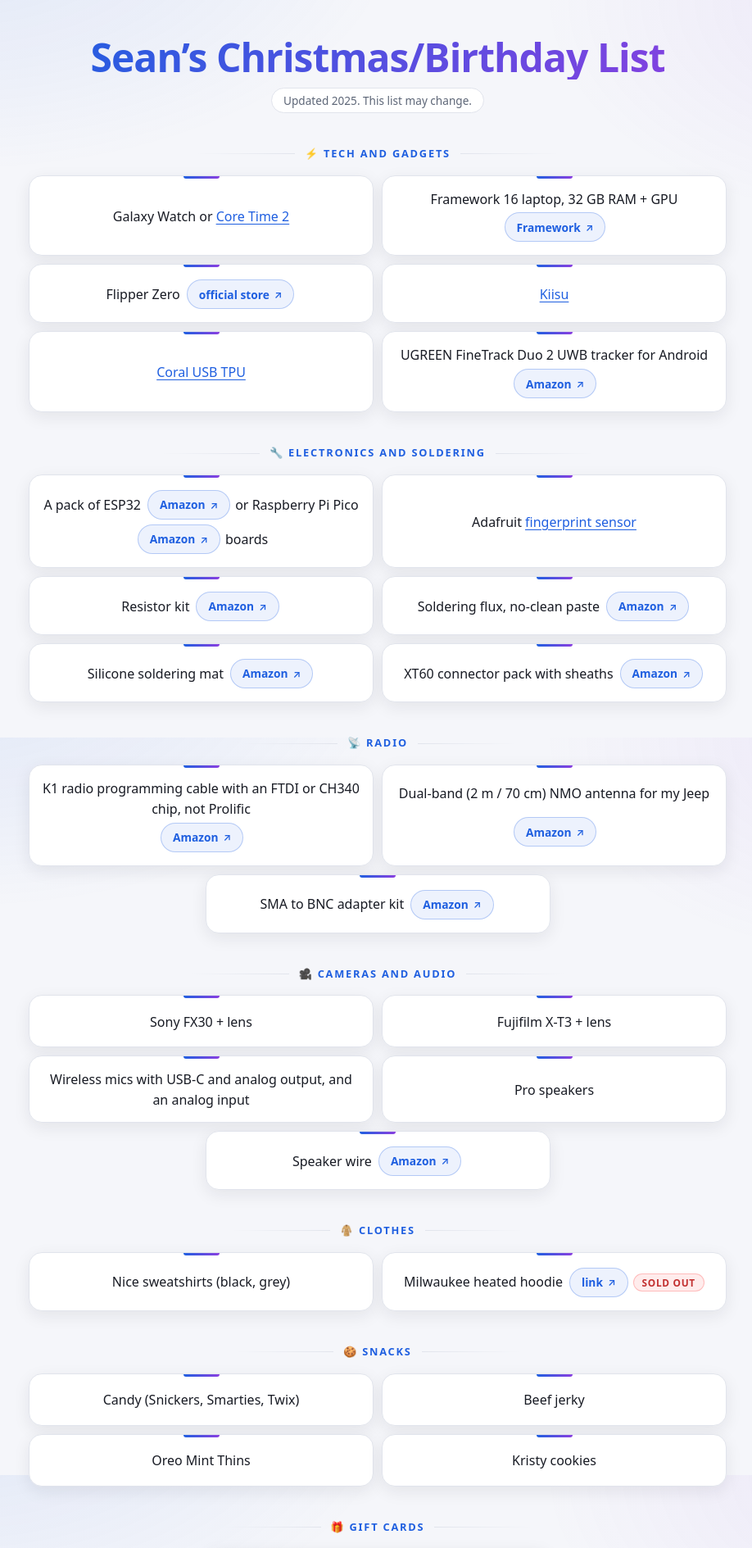
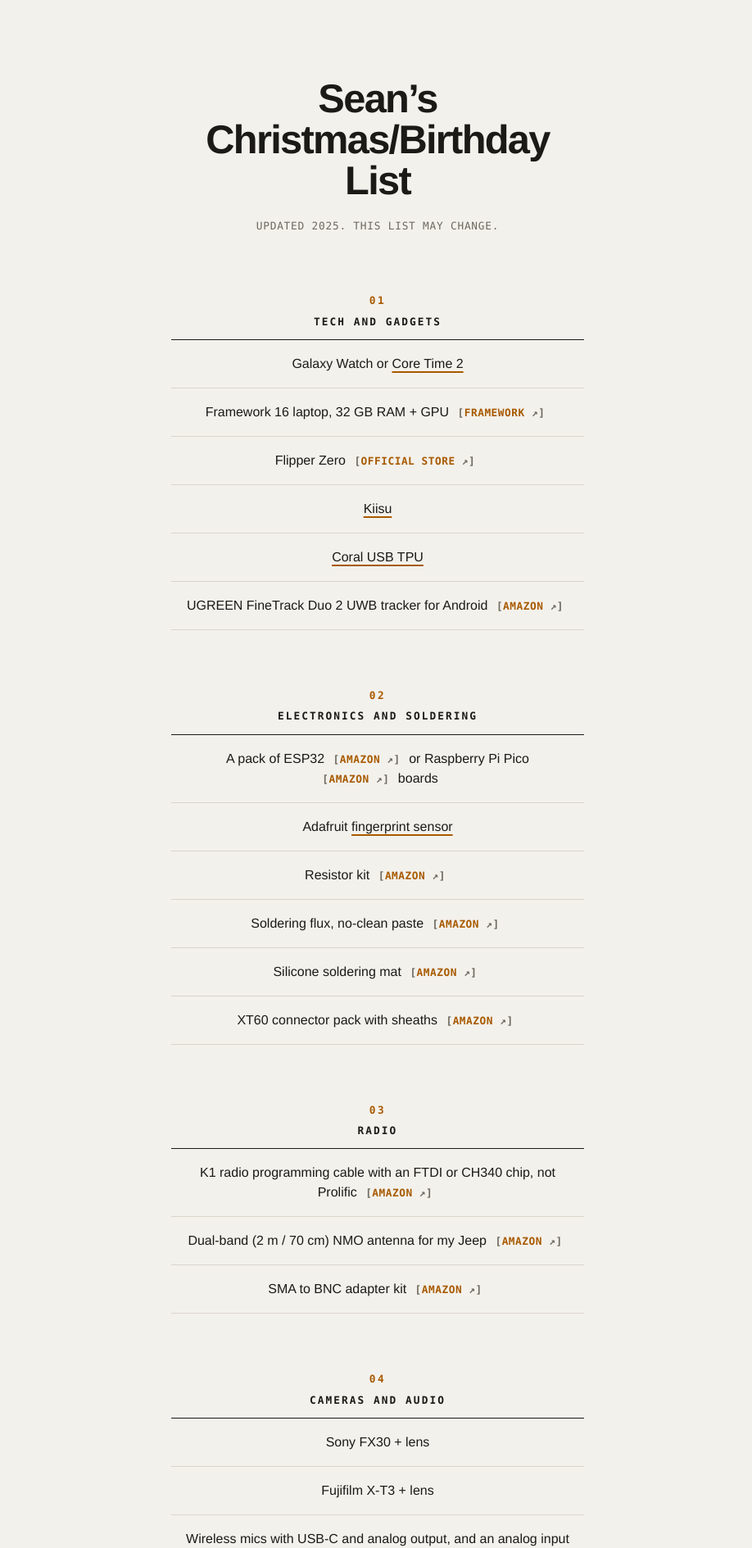
Before and after one commit to Admin-Sean/list, a Jekyll site: the page built from index.md, in a window 1280 px wide. Shown: the top 1889 px of the page at 82% size, without its empty margins (179-1097 px from the left). Built offline with Jekyll 4.4.1, drawn with Linux system fonts in a browser that asks for light colours; some of the changed text lies outside the part shown.

Commit message:
Add files via upload

```diff
--- a/_includes/style.css
+++ b/_includes/style.css
@@ -1,184 +1,134 @@
+/* Design notes
+   Direction: a printed parts list / spec sheet, centered like a menu.
+   - Warm near-black + one amber accent (signal-lamp colour), no indigo/violet, no gradients, no glow.
+   - No cards: items are ruled rows. Hairlines do the grouping.
+   - No emoji, no side stripes. Sections are numbered with a CSS counter.
+   - Mono for labels/links, plain sans for body. Type scale is a 1.25 ratio.
+   - Accent is reserved for: section numbers, links, hover. Red only means "sold out".
+*/
 :root {
   color-scheme: dark light;
-  --bg: #0b0d12;
-  --surface: #151922;
-  --surface-h: #1b2030;
-  --border: #262c3b;
-  --text: #eceef3;
-  --muted: #8f97a8;
-  --accent: #8ab4ff;
-  --accent-2: #c58bff;
-  --glow-1: rgba(138, 180, 255, .16);
-  --glow-2: rgba(197, 139, 255, .13);
-  --chip-bg: rgba(138, 180, 255, .12);
-  --chip-bd: rgba(138, 180, 255, .35);
-  --shadow: 0 6px 24px rgba(0, 0, 0, .35);
+  --bg: #0e0e0c;
+  --text: #e9e6dd;
+  --muted: #8b887d;
+  --rule: #2b2a25;
+  --accent: #ffb000;
+  --danger: #ff7a6b;
+  --mono: ui-monospace, "SF Mono", "Cascadia Mono", "JetBrains Mono", Menlo, Consolas, monospace;
+  --sans: "Helvetica Neue", Helvetica, Arial, "Segoe UI", Roboto, sans-serif;
+  /* 1.25 modular scale */
+  --s-1: .8rem; --s0: 1rem; --s1: 1.25rem; --s3: 1.95rem; --s5: 3.05rem;
 }
 @media (prefers-color-scheme: light) {
   :root {
-    --bg: #f5f6fa;
-    --surface: #ffffff;
-    --surface-h: #fbfbfe;
-    --border: #e1e4ec;
-    --text: #181b24;
-    --muted: #5d6677;
-    --accent: #1f5fe0;
-    --accent-2: #8a3fe0;
-    --glow-1: rgba(31, 95, 224, .10);
-    --glow-2: rgba(138, 63, 224, .08);
-    --chip-bg: rgba(31, 95, 224, .08);
-    --chip-bd: rgba(31, 95, 224, .28);
-    --shadow: 0 6px 20px rgba(24, 27, 36, .08);
+    --bg: #f3f1ec;
+    --text: #1b1a17;
+    --muted: #6c695f;
+    --rule: #d9d5ca;
+    --accent: #a85a00;
+    --danger: #b3261e;
   }
 }
 * { box-sizing: border-box; }
-html { -webkit-text-size-adjust: 100%; scroll-behavior: smooth; }
+html { -webkit-text-size-adjust: 100%; }
 body {
   margin: 0;
   min-height: 100vh;
+  background: var(--bg);
   color: var(--text);
+  font: var(--s0)/1.5 var(--sans);
   text-align: center;
-  font: 16px/1.55 system-ui, -apple-system, "Segoe UI", Roboto, Helvetica, Arial, sans-serif;
-  background:
-    radial-gradient(900px 500px at 10% -10%, var(--glow-1), transparent 60%),
-    radial-gradient(800px 500px at 100% 0%, var(--glow-2), transparent 55%),
-    var(--bg);
-  background-attachment: fixed;
+  counter-reset: sec;
   padding: env(safe-area-inset-top) env(safe-area-inset-right) env(safe-area-inset-bottom) env(safe-area-inset-left);
 }
-.wrap { max-width: 880px; margin: 0 auto; padding: 32px 14px 72px; }
+.wrap { max-width: 34rem; margin: 0 auto; padding: 56px 20px 96px; }
 
 h1 {
-  font-size: clamp(1.8rem, 8vw, 3rem);
-  line-height: 1.1;
-  letter-spacing: -.02em;
-  margin: 12px 0 10px;
-  background: linear-gradient(120deg, var(--accent), var(--accent-2));
-  -webkit-background-clip: text;
-  background-clip: text;
-  color: transparent;
+  margin: 0 0 18px;
+  font-size: clamp(2rem, 9.5vw, var(--s5));
+  line-height: 1.02;
+  font-weight: 700;
+  letter-spacing: -.035em;
+  text-wrap: balance;
 }
-h1 + p { margin: 0 0 8px; }
+h1 + p { margin: 0; }
 h1 + p em {
-  display: inline-block;
-  font-style: normal;
-  font-size: .85rem;
+  font: normal var(--s-1)/1.4 var(--mono);
+  letter-spacing: .06em;
+  text-transform: uppercase;
   color: var(--muted);
-  border: 1px solid var(--border);
-  background: var(--surface);
-  border-radius: 999px;
-  padding: 4px 14px;
 }
 
 h2 {
-  display: flex;
-  align-items: center;
-  justify-content: center;
-  gap: 12px;
-  font-size: .8rem;
-  font-weight: 700;
+  margin: 72px 0 0;
+  padding-bottom: 14px;
+  font: 600 var(--s-1)/1.2 var(--mono);
+  letter-spacing: .16em;
   text-transform: uppercase;
-  letter-spacing: .14em;
+  color: var(--text);
+  border-bottom: 1px solid var(--text);
+}
+h2::before {
+  counter-increment: sec;
+  content: counter(sec, decimal-leading-zero);
+  display: block;
+  margin-bottom: 10px;
   color: var(--accent);
-  margin: 40px 0 16px;
-}
-h2::before, h2::after {
-  content: "";
-  flex: 1;
-  max-width: 120px;
-  height: 1px;
-}
-h2::before { background: linear-gradient(270deg, var(--border), transparent); }
-h2::after  { background: linear-gradient(90deg, var(--border), transparent); }
-
-/* flex (not grid) so a last odd card is centered, not stuck left */
-ul {
-  list-style: none;
-  margin: 0;
-  padding: 0;
-  display: flex;
-  flex-wrap: wrap;
-  justify-content: center;
-  gap: 10px;
-}
-li {
-  position: relative;
-  flex: 1 1 100%;
-  max-width: 100%;
-  display: flex;
-  flex-wrap: wrap;
-  align-items: center;
-  justify-content: center;
-  gap: 2px 4px;
-  min-height: 64px;
-  background: var(--surface);
-  border: 1px solid var(--border);
-  border-radius: 16px;
-  padding: 16px 16px 14px;
-  overflow-wrap: anywhere;
-  box-shadow: var(--shadow);
-  transition: transform .15s ease, border-color .15s ease, background .15s ease;
-}
-li::before {
-  content: "";
-  position: absolute;
-  top: 0; left: 50%;
-  width: 44px; height: 3px;
-  transform: translateX(-50%);
-  border-radius: 0 0 3px 3px;
-  background: linear-gradient(90deg, var(--accent), var(--accent-2));
-}
-li:hover { transform: translateY(-2px); border-color: var(--chip-bd); background: var(--surface-h); }
-@media (min-width: 640px) {
-  li { flex: 0 1 calc(50% - 5px); }
+  letter-spacing: .2em;
 }
 
-a { color: var(--accent); text-underline-offset: 3px; text-decoration-thickness: 1px; }
-a:hover, a:focus-visible { text-decoration-thickness: 2px; }
-a:focus-visible { outline: 2px solid var(--accent); outline-offset: 2px; border-radius: 4px; }
+ul { list-style: none; margin: 0; padding: 0; }
+li {
+  padding: 15px 4px;
+  border-bottom: 1px solid var(--rule);
+  overflow-wrap: anywhere;
+  text-wrap: pretty;
+}
 
+a {
+  color: var(--text);
+  text-decoration: underline;
+  text-decoration-color: var(--accent);
+  text-decoration-thickness: 2px;
+  text-underline-offset: 4px;
+}
+a:hover, a:focus-visible { color: var(--accent); }
+a:focus-visible { outline: 2px solid var(--accent); outline-offset: 3px; }
+
+/* store links: small mono labels, not buttons */
 a.chip {
-  display: inline-flex;
-  align-items: center;
-  min-height: 36px;               /* comfortable tap target */
-  margin: 2px 2px 2px 4px;
-  padding: 0 14px;
-  font-size: .86rem;
-  font-weight: 600;
+  display: inline-block;
+  padding: 9px 6px;               /* 44px-ish tap target on touch */
+  margin: -9px 0;
+  font: 600 var(--s-1)/1 var(--mono);
+  letter-spacing: .04em;
+  text-transform: uppercase;
   text-decoration: none;
   color: var(--accent);
-  background: var(--chip-bg);
-  border: 1px solid var(--chip-bd);
-  border-radius: 999px;
   white-space: nowrap;
-  -webkit-tap-highlight-color: transparent;
 }
-a.chip::after { content: "\2197"; margin-left: 6px; font-size: .9em; }
-a.chip:hover { background: var(--chip-bd); }
-a.chip:active { transform: scale(.97); }
+a.chip::before { content: "["; color: var(--muted); }
+a.chip::after  { content: " \2197]"; color: var(--muted); }
+a.chip:hover { text-decoration: underline; text-underline-offset: 4px; }
 
 .tag {
   display: inline-block;
-  padding: 1px 10px;
-  font-size: .74rem;
+  margin-left: 4px;
+  padding: 2px 7px;
+  font: 700 .7rem/1.2 var(--mono);
   font-style: normal;
-  font-weight: 700;
+  letter-spacing: .1em;
   text-transform: uppercase;
-  letter-spacing: .06em;
-  color: #ff9d9d;
-  background: rgba(255, 99, 99, .12);
-  border: 1px solid rgba(255, 99, 99, .35);
-  border-radius: 999px;
+  color: var(--danger);
+  border: 1px solid currentColor;
+  border-radius: 2px;
+  vertical-align: 1px;
 }
-@media (prefers-color-scheme: light) { .tag { color: #c23030; } }
 
-@media (prefers-reduced-motion: no-preference) {
-  li { animation: rise .4s ease both; }
-  @keyframes rise { from { opacity: 0; transform: translateY(6px); } to { opacity: 1; transform: none; } }
+@media (min-width: 640px) {
+  .wrap { padding-top: 96px; }
+  li { padding: 17px 4px; }
 }
-@media (prefers-reduced-motion: reduce) { li { transition: none; } }
-@media (hover: none) { li:hover { transform: none; } }
 @media (max-width: 380px) {
-  body { font-size: 15px; }
-  li { padding: 14px 12px 12px; }
+  .wrap { padding-left: 16px; padding-right: 16px; }
 }
--- a/_layouts/default.html
+++ b/_layouts/default.html
@@ -4,8 +4,8 @@
   <meta charset="utf-8">
   <meta name="viewport" content="width=device-width, initial-scale=1, viewport-fit=cover">
   <meta name="color-scheme" content="dark light">
-  <meta name="theme-color" content="#0f1115" media="(prefers-color-scheme: dark)">
-  <meta name="theme-color" content="#f6f7f9" media="(prefers-color-scheme: light)">
+  <meta name="theme-color" content="#0e0e0c" media="(prefers-color-scheme: dark)">
+  <meta name="theme-color" content="#f3f1ec" media="(prefers-color-scheme: light)">
   <title>{{ page.title | default: site.title }}</title>
   <meta name="description" content="{{ site.description }}">
   <style>
--- a/index.md
+++ b/index.md
@@ -7,7 +7,7 @@ title: Sean's Christmas/Birthday List
 
 *Updated 2025. This list may change.*
 
-## ⚡ Tech and gadgets
+## Tech and gadgets
 
 - Galaxy Watch or [Core Time 2](https://store.repebble.com/)
 - Framework 16 laptop, 32 GB RAM + GPU [Framework](https://frame.work/products/laptop16-diy-amd-7040){: .chip}
@@ -16,7 +16,7 @@ title: Sean's Christmas/Birthday List
 - [Coral USB TPU](https://coral.ai/products/accelerator)
 - UGREEN FineTrack Duo 2 UWB tracker for Android [Amazon](https://www.amazon.com/dp/B0G93FF2C5){: .chip}
 
-## 🔧 Electronics and soldering
+## Electronics and soldering
 
 - A pack of ESP32 [Amazon](https://www.amazon.com/dp/B0F1MS5S8R){: .chip} or Raspberry Pi Pico [Amazon](https://www.amazon.com/s?k=raspberry+pi+pico+2+pack){: .chip} boards
 - Adafruit [fingerprint sensor](https://www.adafruit.com/product/4651)
@@ -25,13 +25,13 @@ title: Sean's Christmas/Birthday List
 - Silicone soldering mat [Amazon](https://www.amazon.com/dp/B0H2WFXC53){: .chip}
 - XT60 connector pack with sheaths [Amazon](https://www.amazon.com/dp/B07Y37X6L7){: .chip}
 
-## 📡 Radio
+## Radio
 
 - K1 radio programming cable with an FTDI or CH340 chip, not Prolific [Amazon](https://www.amazon.com/dp/B078T5KZSH){: .chip}
 - Dual-band (2 m / 70 cm) NMO antenna for my Jeep [Amazon](https://www.amazon.com/dp/B00SU0W3XO){: .chip}
 - SMA to BNC adapter kit [Amazon](https://www.amazon.com/dp/B0F6YC34B6){: .chip}
 
-## 🎥 Cameras and audio
+## Cameras and audio
 
 - Sony FX30 + lens
 - Fujifilm X-T3 + lens
@@ -39,18 +39,18 @@ title: Sean's Christmas/Birthday List
 - Pro speakers
 - Speaker wire [Amazon](https://www.amazon.com/dp/B001WHY3JO){: .chip}
 
-## 🧥 Clothes
+## Clothes
 
 - Nice sweatshirts (black, grey)
 - Milwaukee heated hoodie [link](https://www.redtoolstore.com/products/milwaukee-306b-20-m12-heated-hoodie-black-hoodie-only){: .chip} *sold out*{: .tag}
 
-## 🍪 Snacks
+## Snacks
 
 - Candy (Snickers, Smarties, Twix)
 - Beef jerky
 - Oreo Mint Thins
 - Kristy cookies
 
-## 🎁 Gift cards
+## Gift cards
 
 - Amazon gift card
```
